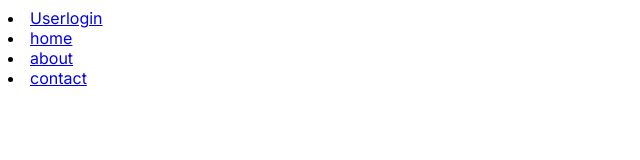
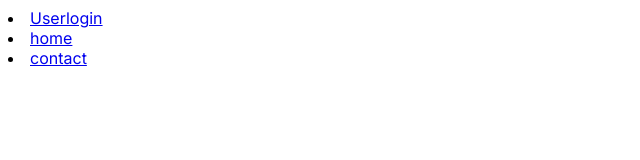
Before and after one commit to binarydata123/Task, a Next.js app in the folder role/: page / in a window 1280 px wide. Shown: the top 160 px of the page, without its empty margins (0-640 px from the left). Built offline with nearby package versions, Linux system fonts and the light colour scheme.

Commit message:
add navbar

```diff
--- a/role/app/components/navbar/Navbar.tsx
+++ b/role/app/components/navbar/Navbar.tsx
@@ -8,8 +8,8 @@ const Navbar = () => {
 
        <li><Link href="/userlogin"> Userlogin</Link></li>
        <li><Link href="/home"> home </Link></li>
-       <li><Link href="/about"> about</Link></li>
-       <li><Link href="/contact"> contact</Link></li>
+       {/* <li><Link href="/about"> about</Link></li> */}
+       <li><Link href="/contact">contact</Link></li>
 
 
 
--- a/role/app/home/page.tsx
+++ b/role/app/home/page.tsx
@@ -5,3 +5,4 @@ export const page = () => {
     <div> home page</div>
   )
 }
+export default page
```
